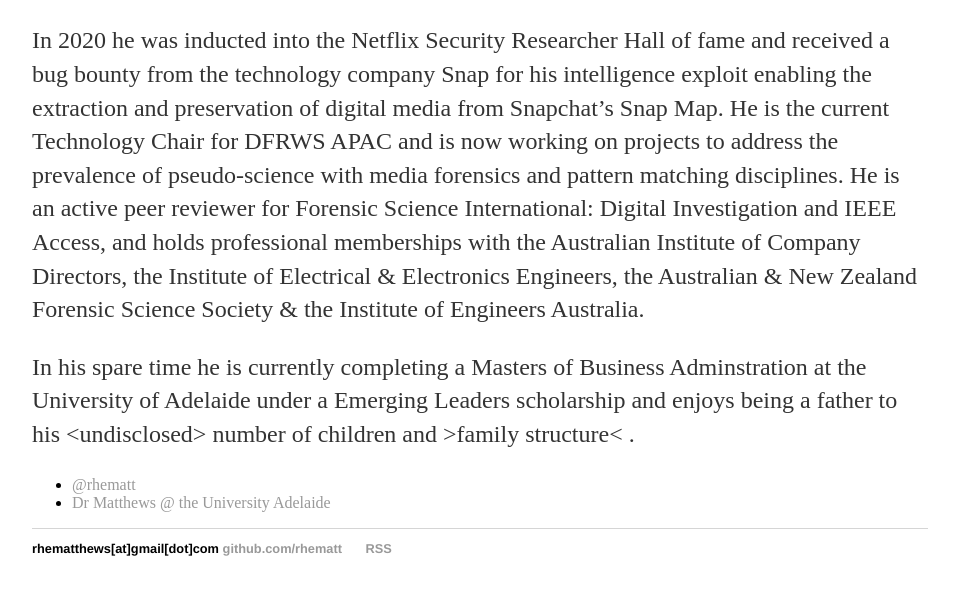
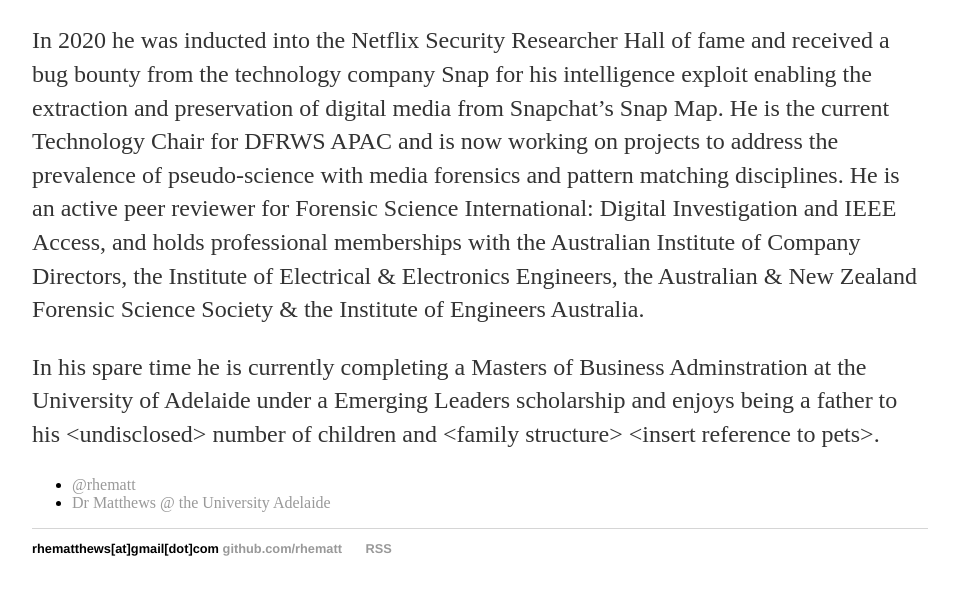
Before and after one commit to rhematt/rhematt.github.io, a Jekyll site: the page built from about/index.html, in a window 1280 px wide and 900 px high, scrolled down 1067 px, cut to the strip 284-879 px from the top of the window. Shown: the whole strip, without its empty margins (160-1119 px from the left). Built offline with Jekyll 4.4.1, drawn with Linux system fonts in a browser that asks for light colours; some of the changed text lies outside the part shown.

Commit message:
Update index.html

```diff
--- a/about/index.html
+++ b/about/index.html
@@ -17,7 +17,7 @@
 
 <p>In 2020 he was inducted into the Netflix Security Researcher Hall of fame and received a bug bounty from the technology company Snap for his intelligence exploit enabling the extraction and preservation of digital media from Snapchat’s Snap Map. He is the current Technology Chair for DFRWS APAC and is now working on projects to address the prevalence of pseudo-science with media forensics and pattern matching disciplines. He is an active peer reviewer for Forensic Science International: Digital Investigation and IEEE Access, and holds professional memberships with the Australian Institute of Company Directors, the Institute of Electrical & Electronics Engineers, the Australian & New Zealand Forensic Science Society & the Institute of Engineers Australia.</p>
 
-<p>In his spare time he is currently completing a Masters of Business Adminstration at the University of Adelaide under a Emerging Leaders scholarship and enjoys being a father to his <span title="why do you want to know?">&lt;undisclosed&gt;</span> number of children and <span title="Why do we insist on putting so much personal information online?">&gt;family structure&lt; <insert reference to pets></span>.</p>
+<p>In his spare time he is currently completing a Masters of Business Adminstration at the University of Adelaide under a Emerging Leaders scholarship and enjoys being a father to his <span title="why do you want to know?">&lt;undisclosed&gt;</span> number of children and <span title="Stop putting personal information online.">&lt;family structure&gt;</span> <span title="I'd rather you note reverse engineer my passwords">&lt;insert reference to pets&gt;</span>.</p>
 
 <ul class="contacts">
 				<li><a href="https://twitter.com/rhematt">@rhematt</a></li>
```
Also changed, not shown: other parts of about/index.html (+1 -1 lines).
